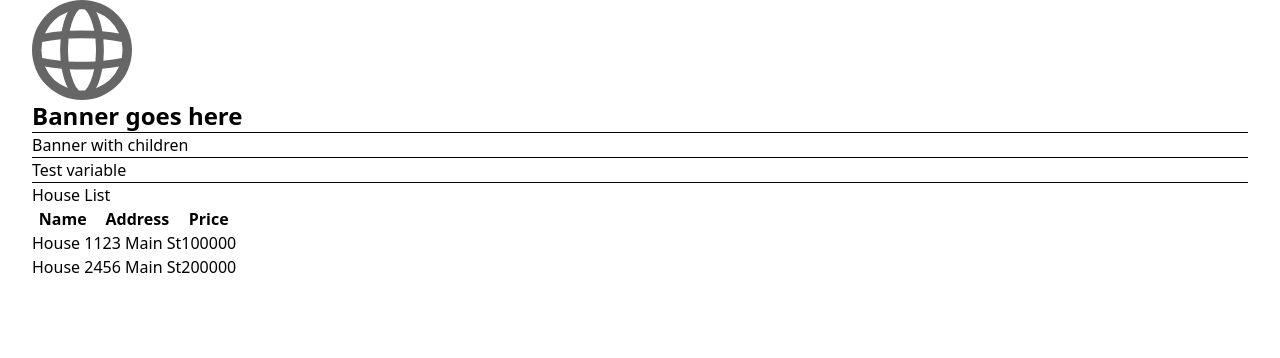
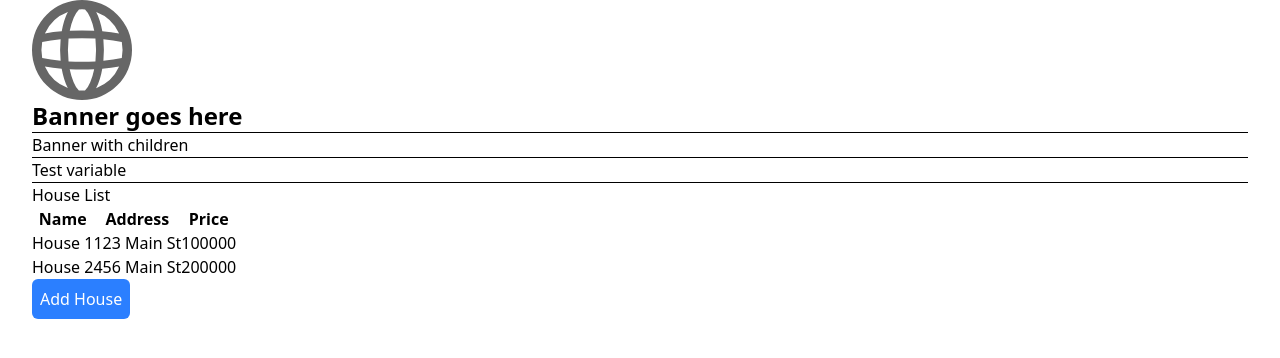
Before and after one commit to alekspanteli/my-app, a Next.js app: page / in a window 1280 px wide. Shown: the top 358 px of the page. Built offline with nearby package versions, Linux system fonts and the light colour scheme.

Commit message:
Add state management to HouseList component for dynamic house addition; refactor houses array and update rendering logic.

```diff
--- a/app/components/house-list.tsx
+++ b/app/components/house-list.tsx
@@ -1,3 +1,6 @@
+"use client";
+
+import { useState } from "react";
 import HouseRow from "./house-row";
 
 export type House = {
@@ -7,12 +10,25 @@ export type House = {
   price: number;
 };
 
-const houses: House[] = [
+const housesArray: House[] = [
   { id: 1, name: "House 1", address: "123 Main St", price: 100000 },
   { id: 2, name: "House 2", address: "456 Main St", price: 200000 },
 ];
 
 export default function HouseList() {
+  const [houses, setHouses] = useState<House[]>(housesArray);
+
+  const addHouse = () => {
+    setHouses([
+      ...houses,
+      {
+        id: 3,
+        name: "House 3",
+        address: "777 Main St",
+        price: 65600000,
+      },
+    ]);
+  };
   return (
     <>
       <h2>House List</h2>
@@ -25,11 +41,14 @@ export default function HouseList() {
           </tr>
         </thead>
         <tbody>
-          {houses.map((house) => (
-            <HouseRow key={house.id} {...house} />
+          {houses.map((houses) => (
+            <HouseRow key={houses.id} {...houses} />
           ))}
         </tbody>
       </table>
+      <button className="bg-blue-500 text-white p-2 rounded-md cursor-pointer" onClick={addHouse}>
+        Add House
+      </button>
     </>
   );
 }
```
